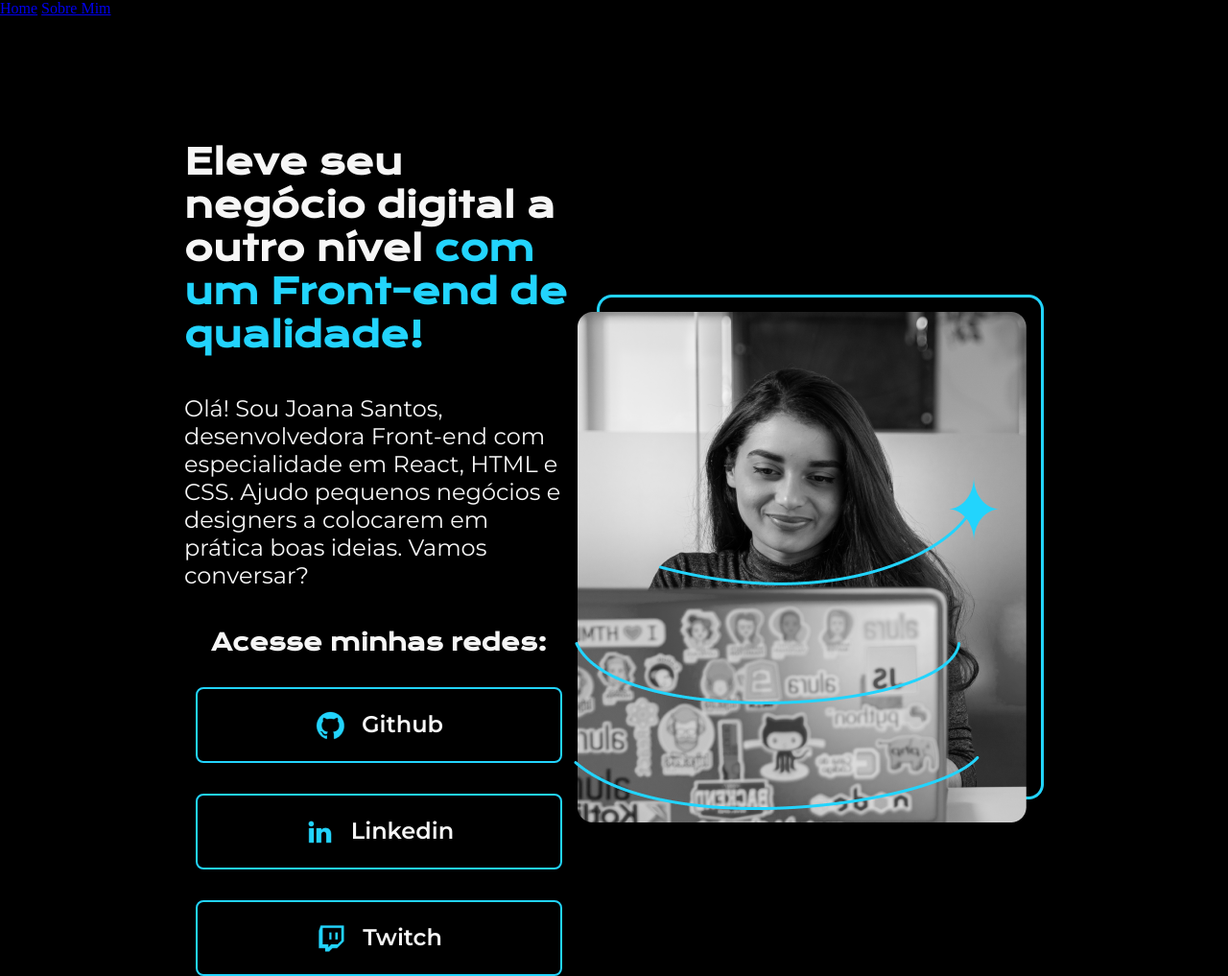
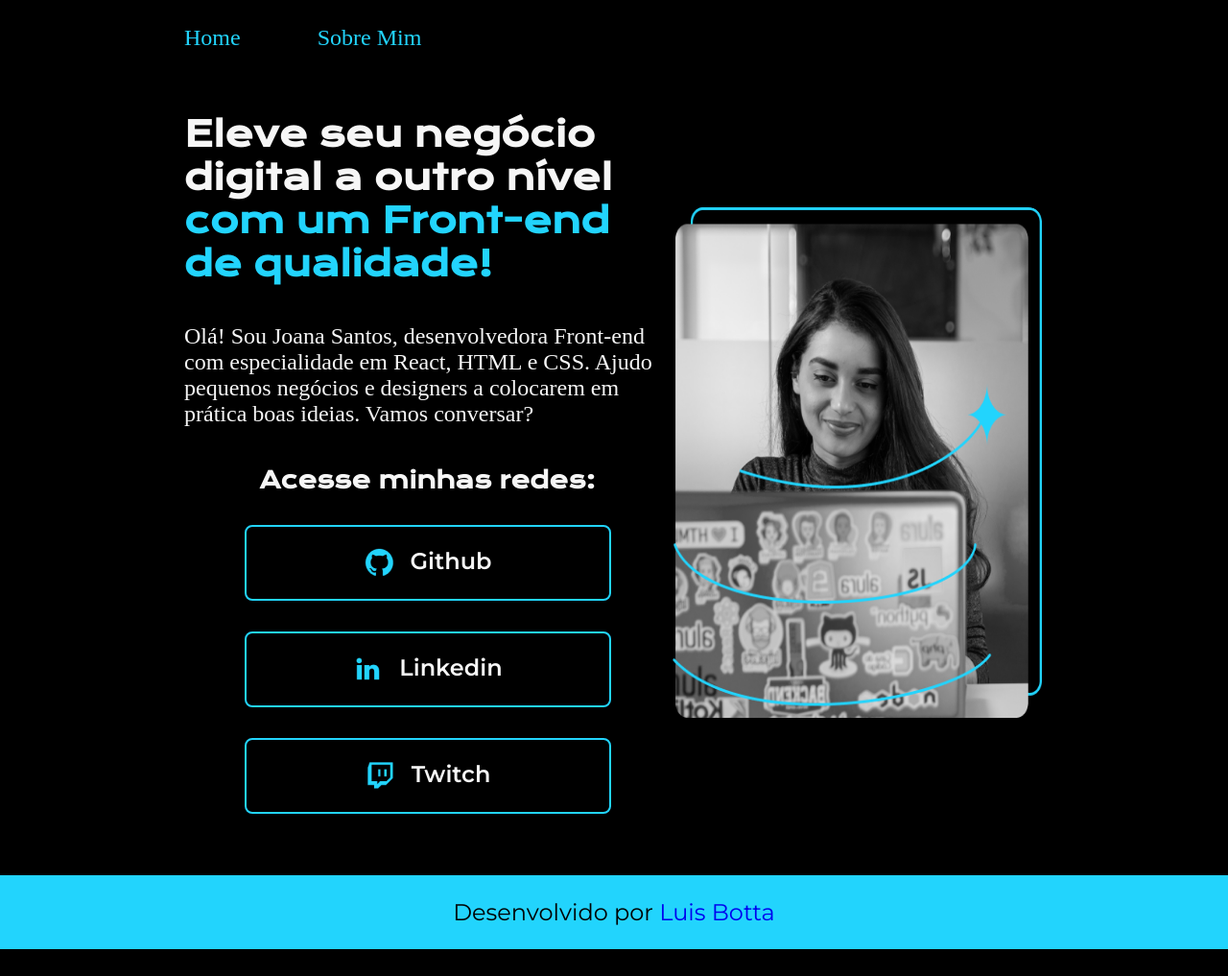
Before and after one commit to FelipeBotta/REACT, a plain HTML site: page PORTIFOLIO/index.html in a window 1280 px wide. Shown: the whole page at 96% size. After the commit the page ends 989 px from the top, so only its background shows below. Drawn offline with nearby package versions, Linux system fonts and the light colour scheme.

Commit message:
Projeto Semi Finalizado

```diff
--- /dev/null
+++ b/PORTIFOLIO/estilos/style.css
@@ -0,0 +1,149 @@
+@import url('https://fonts.googleapis.com/css2?family=Krona+One&display=swap');
+@import url('https://fonts.googleapis.com/css2?family=Montserrat&display=swap');
+@import url('https://fonts.googleapis.com/css2?family=Montserrat:wght@600&display=swap');
+
+
+:root{
+    --cor-primaria: #000;
+    --cor-secundaria: #f6f6f6;
+    --cor-terciaria: #22d4fd;
+    --cor-hover: #272727;
+
+    --fonte-primaria: 'Krona One',sans-serif;
+    --fonte-secundaria: 'Montserrat',sans-serif;
+}
+
+* {
+    margin: 0;
+    padding: 0;
+}
+
+
+body{
+    box-sizing: border-box;
+    background-color: var(--cor-primaria);
+    color: var(--cor-secundaria);
+}
+
+.cabecalho{
+    padding: 2% 0 0 15% ;
+}
+
+.menu{
+    display: flex;
+    gap:80px
+}
+
+.navlink{
+    font-family: --fonte-secundaria;
+    font-size: 24px;
+    font-weight: 400;
+    color: var(--cor-terciaria);
+    text-decoration: none;
+}
+
+
+
+.conteudo{
+    padding: 5% 15%;
+    display: flex;
+    align-items: center;
+    justify-content: space-between;
+}
+
+.conteudo__conteudo{
+    width: 615px;
+    display: flex;
+    flex-direction: column;
+    gap: 40px;
+
+}
+
+.titulo{
+    font-family: var(--fonte-primaria);
+    font-size: 36px;
+
+}
+
+.azul{
+    color: var(--cor-terciaria);
+
+}
+
+.paragrafo{
+    font-family: --fonte-secundaria;
+    font-size: 24px;
+}
+
+.botoes{
+    display: flex;
+    flex-direction: column;
+    justify-content: space-between;
+    align-items: center;
+    gap: 32px;
+}
+
+.link{
+    display: flex;
+    justify-content: center;
+    gap: 16px;
+    border: 2px solid var(--cor-terciaria);
+    width: 378px;
+    padding: 21.5px 0px;
+    text-align: center;
+    border-radius: 8px;
+    font-family: var(--fonte-secundaria);
+    font-weight: 600;
+    font-size: 24px;
+    color: var(--cor-secundaria);
+    text-decoration: none;
+}
+
+.subtitulo{
+    font-family: var(--fonte-primaria);
+    font-weight: 400px;
+    size: 24px;
+}
+
+.link:hover{
+    background-color: var(--cor-hover);
+
+
+}
+
+.img-container{
+    border-radius: 16px;
+    width: 467px;
+    height: 532px;
+    overflow: hidden;
+    border: 2px solid var(--cor-primaria);
+ }
+
+ .img-container img{
+    width: 100%;
+    height: 100%;
+    -webkit-transition: -webkit-transform .5s ease;
+    transition: transform .5s ease;
+ }
+
+ .img-container:hover img{
+    -webkit-transform: scale(1.1);
+    transform: scale(1.1);
+ }
+
+
+ .rodape{
+    color: var(--cor-primaria);
+    font-family: var(--fonte-secundaria);
+    font-size: 24px;
+    font-weight: 400;
+    background-color: var(--cor-terciaria);
+    padding: 24px;
+    text-align: center;
+    text-decoration: none;
+
+ }
+
+ .rodape a{
+    text-decoration: none;
+ }
--- a/PORTIFOLIO/index.html
+++ b/PORTIFOLIO/index.html
@@ -4,13 +4,15 @@
     <meta charset="UTF-8">
     <meta http-equiv="X-UA-Compatible" content="IE=edge">
     <meta name="viewport" content="width=device-width, initial-scale=1.0">
-    <link rel="stylesheet" href="style.css">
+    <link rel="stylesheet" href="./estilos/style.css">
     <title>Portifolio</title>
 </head>
 <body>
-    <header>
-        <a href="#">Home</a>
-        <a href="#">Sobre Mim</a>
+    <header class="cabecalho">
+        <nav class="menu">
+        <a class="navlink"  href="index.html">Home</a>
+        <a class="navlink"  href="about.html">Sobre Mim</a>
+        </nav>
     </header>
     <main class="conteudo">
         <section class="conteudo__conteudo">
@@ -32,9 +34,13 @@
                 </a>
             </div>
         </section>
-        <img src="Imagens/Imagem.png" alt="Mulher com Notebook">
+        <section class="img-container">
+        <img src="Imagens/Imagem.png" class="foto" alt="Mulher com Notebook">
+        </section>
 
     </main>
-    <footer></footer>
+    <footer class="rodape">
+        <p>Desenvolvido por <a href="#">Luis Botta</a></p>
+    </footer>
 </body>
 </html>
--- a/PORTIFOLIO/style.css
+++ /dev/null
@@ -1,80 +0,0 @@
-@import url('https://fonts.googleapis.com/css2?family=Krona+One&display=swap');
-@import url('https://fonts.googleapis.com/css2?family=Montserrat&display=swap');
-@import url('https://fonts.googleapis.com/css2?family=Montserrat:wght@600&display=swap');
-
-
-
-
-* {
-    margin: 0;
-    padding: 0;
-}
-
-
-body{
-    height: 100vh;
-    box-sizing: border-box;
-    background-color: #000;
-    color: #F6F6F6;
-}
-
-.azul{
-    color: #22D4FD;
-
-}
-
-.conteudo{
-    margin:10% 15%;
-    display: flex;
-    align-items: center;
-    justify-content: space-between;
-}
-
-.conteudo__conteudo{
-    width: 615px;
-    display: flex;
-    flex-direction: column;
-    gap: 40px;
-
-}
-
-.titulo{
-    font-family: 'Krona One', sans-serif;
-    font-size: 36px;
-
-}
-
-.paragrafo{
-    font-family: 'Montserrat', sans-serif;
-    font-size: 24px;
-}
-
-.botoes{
-    display: flex;
-    flex-direction: column;
-    justify-content: space-between;
-    align-items: center;
-    gap: 32px;
-}
-
-.link{
-    display: flex;
-    justify-content: center;
-    gap: 16px;
-    border: 2px solid #22D4FD;
-    width: 378px;
-    padding: 21.5px 0px;
-    text-align: center;
-    border-radius: 8px;
-    font-family: 'Montserrat', sans-serif;
-    font-weight: 600;
-    font-size: 24px;
-    color: #F6F6F6;
-    text-decoration: none;
-}
-
-.subtitulo{
-    font-family: 'Krona One', sans-serif;
-    font-weight: 400px;
-    size: 24px;
-}
```
Also changed, not shown: PORTIFOLIO/about.html (added, +47 -0 lines).
